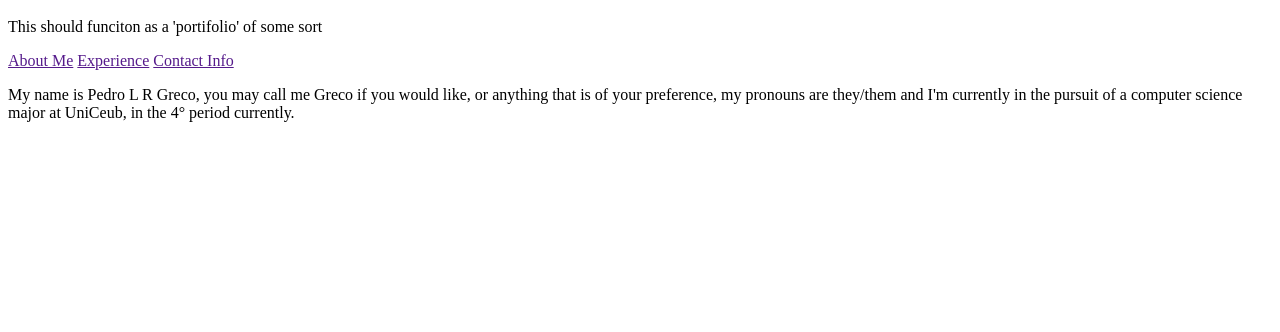
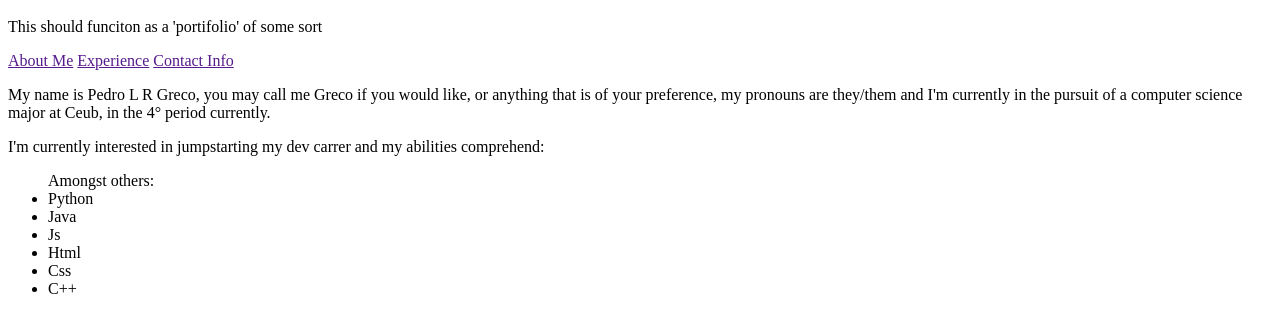
Before and after one commit to GoGreco/mySite, a plain HTML site: page index.html in a window 1280 px wide. Shown: the part 48-380 px from the top of the page. Drawn offline with Linux system fonts and the light colour scheme.

Commit message:
made changes to class main and added an 'ul'

```diff
--- a/index.html
+++ b/index.html
@@ -9,7 +9,17 @@
 </header>
 <body>
     <section>
-        <p class="main">My name is Pedro L R Greco, you may call me Greco if you would like, or anything that is of your preference, my pronouns are they/them and I'm currently in the pursuit of a computer science major at UniCeub, in the 4° period currently.</p>
-        <p class="main"></p>
+        <p class="main">My name is Pedro L R Greco, you may call me Greco if you would like, or anything that is of your preference, my pronouns are they/them and I'm currently in the pursuit of a computer science major at Ceub, in the 4° period currently.</p>
+        <p class="main">I'm currently interested in jumpstarting my dev carrer and my abilities comprehend:
+        </p>
+        <ul>Amongst others:
+            <li>Python</li>
+            <li>Java</li>
+            <li>Js</li>
+            <li>Html</li>
+            <li>Css</li>
+            <li>C++</li>
+        </ul>
+
     </section>
 </body>
```
